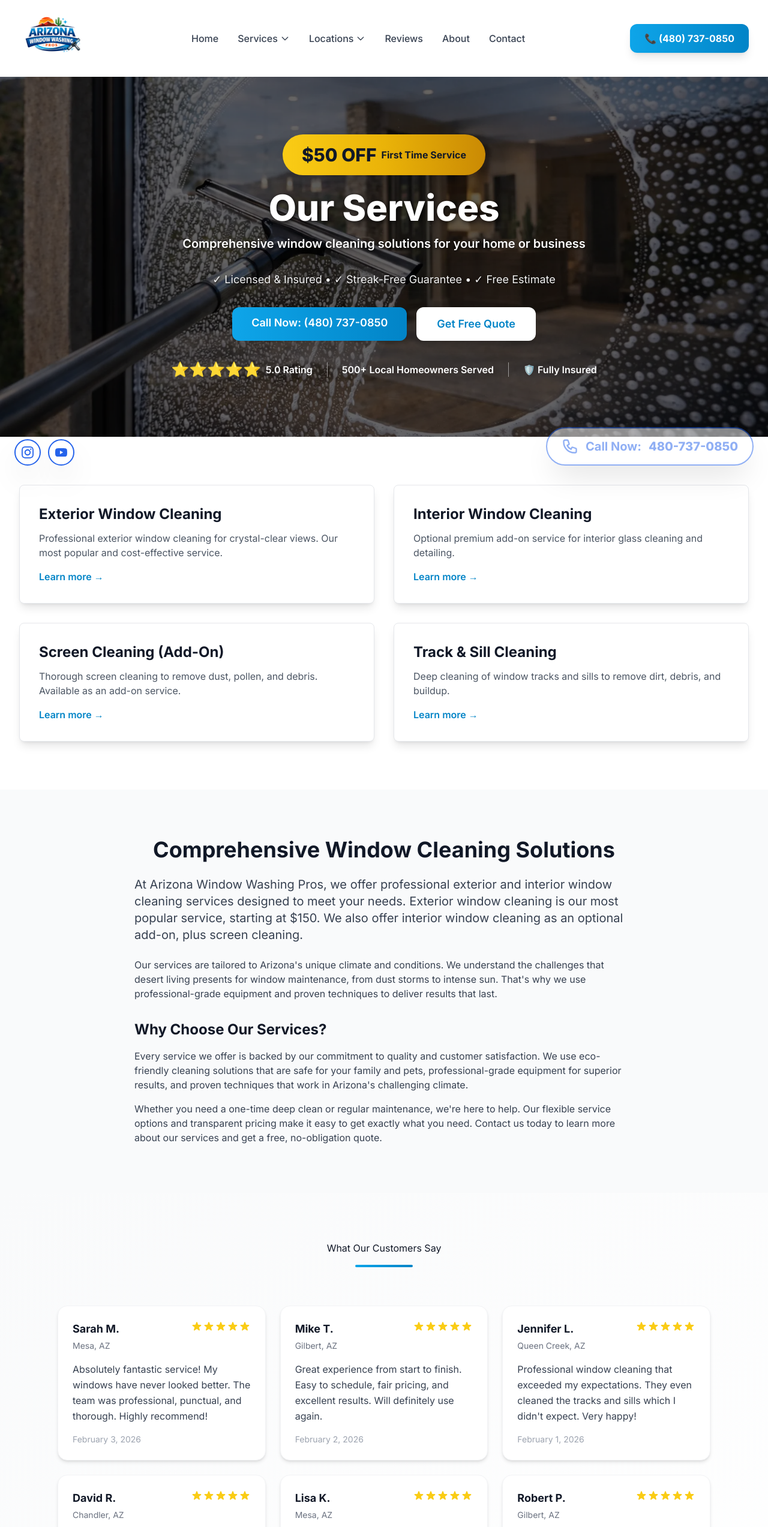
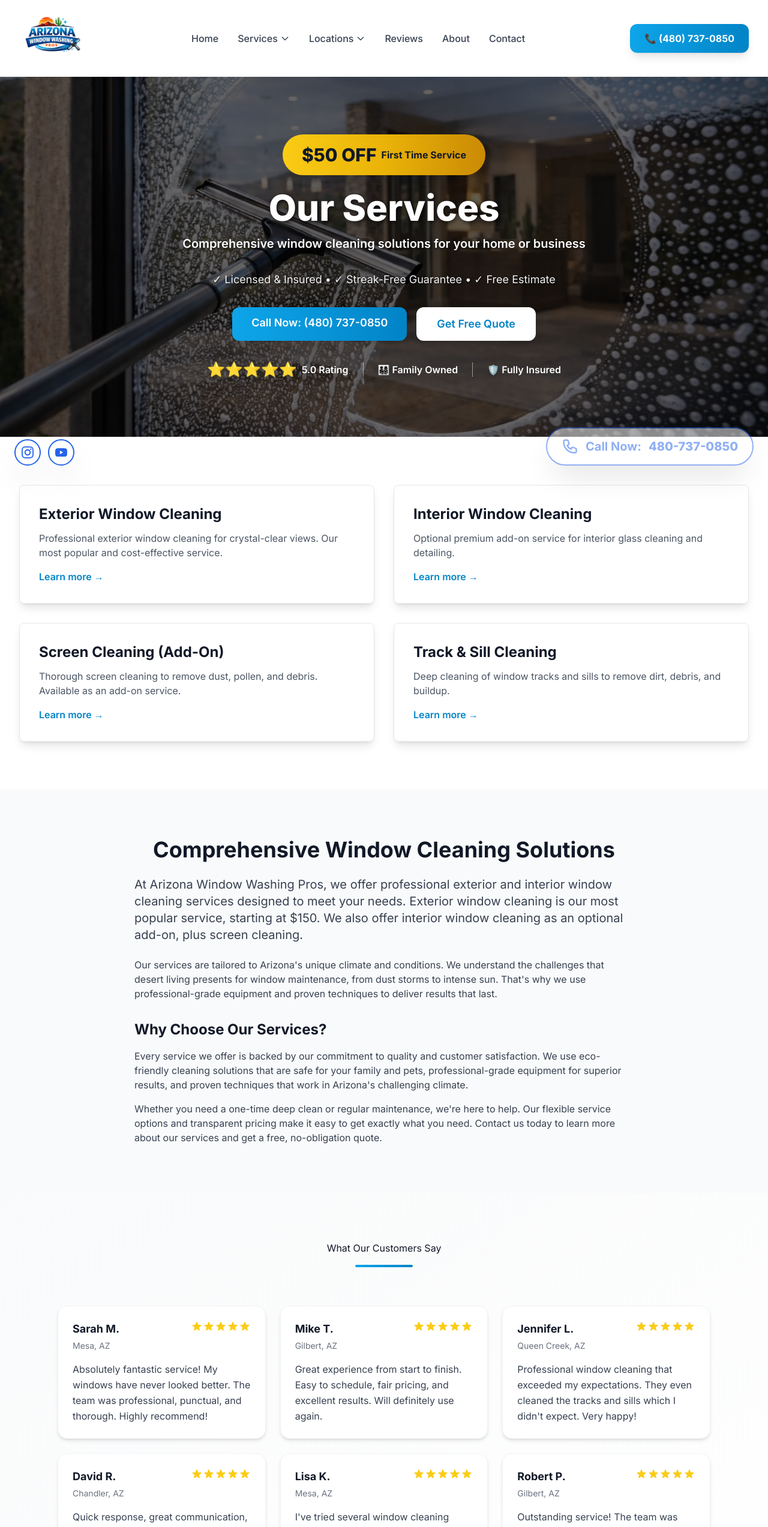
Before and after one commit to Masonba11/arizonawindowwashingpros, a Next.js app: page /services in a window 1280 px wide. Shown: the top 2545 px of the page at 60% size. Built offline with nearby package versions, Linux system fonts and the light colour scheme.

Commit message:
Replace '500+ Homeowners Served' with 'Family Owned' and remove review dates

```diff
--- a/app/reviews/page.tsx
+++ b/app/reviews/page.tsx
@@ -122,8 +122,7 @@ export default function ReviewsPage() {
                     ))}
                   </div>
                 </div>
-                <p className="text-gray-700 mb-2">{review.text}</p>
-                <p className="text-sm text-gray-500">{new Date(review.date).toLocaleDateString('en-US', { year: 'numeric', month: 'long', day: 'numeric' })}</p>
+                <p className="text-gray-700">{review.text}</p>
               </div>
             ))}
           </div>
--- a/components/HeroVideo.tsx
+++ b/components/HeroVideo.tsx
@@ -114,7 +114,7 @@ export default function HeroVideo({ title, subtitle, children, city, service, fo
           </div>
           <div className="hidden sm:block w-px h-6 bg-white/50"></div>
           <div className="text-sm md:text-base font-semibold drop-shadow-lg">
-            500+ Local Homeowners Served
+            👨‍👩‍👧‍👦 Family Owned
           </div>
           <div className="hidden sm:block w-px h-6 bg-white/50"></div>
           <div className="text-sm md:text-base font-semibold drop-shadow-lg">
--- a/components/ReviewsSection.tsx
+++ b/components/ReviewsSection.tsx
@@ -53,10 +53,7 @@ export default function ReviewsSection({
                     ))}
                   </div>
                 </div>
-                <p className="text-gray-700 mb-4 leading-relaxed">{review.text}</p>
-                <p className="text-sm text-gray-400">
-                  {new Date(review.date).toLocaleDateString('en-US', { year: 'numeric', month: 'long', day: 'numeric' })}
-                </p>
+                <p className="text-gray-700 leading-relaxed">{review.text}</p>
               </div>
             </div>
           ))}
```
